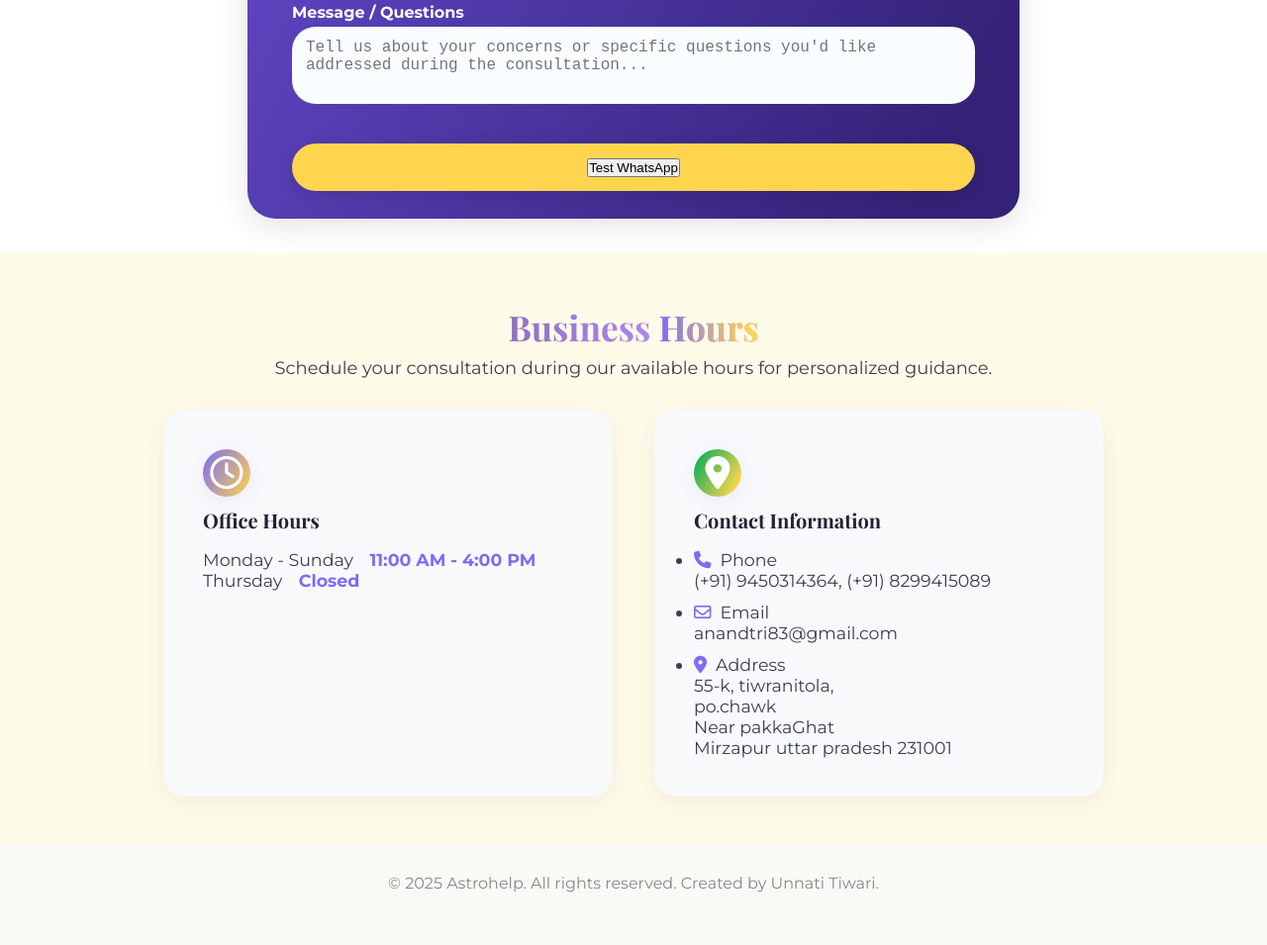
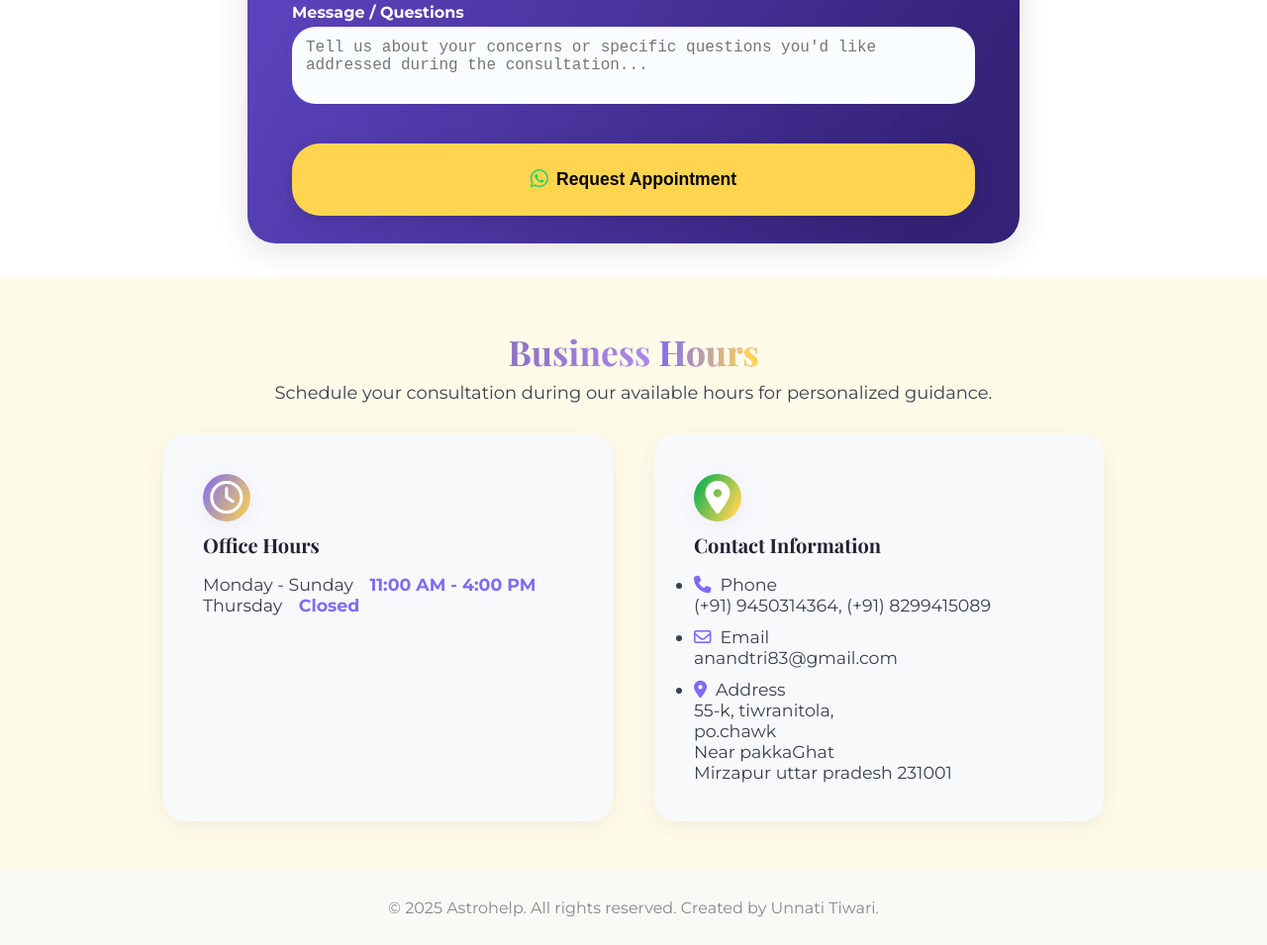
Before and after one commit to unnatit08/astrohelp, a plain HTML site: page index.html in a window 1280 px wide. Shown: the part 2914-3869 px from the top of the page at 99% size. Before the commit the page ends 3844 px from the top, so only its background shows below. Drawn offline with nearby package versions, Linux system fonts and the light colour scheme.

Commit message:
Update index.html

```diff
--- a/index.html
+++ b/index.html
@@ -647,7 +647,13 @@
       <div class="form-group form-row2 form-actions">
         <div style="background:#ffd54f;padding:14px;border-radius:28px;width:100%;
                     text-align:center;box-shadow:0 4px 16px rgba(0,0,0,0.12);">
-          <button type="button" onclick="window.open('https://wa.me/919450314364?text=Hello%20Pandit%20ji','_blank')">Test WhatsApp</button>
+          <button type="button" onclick="sendToWhatsApp()"
+            style="background:#ffd54f; border:none; border-radius:24px;
+            padding:12px 28px; cursor:pointer; display:inline-flex;
+            align-items:center; gap:8px; font-weight:bold; font-size:1.1rem; color:#000;">
+            <i class="fa-brands fa-whatsapp" style="font-size:1.3rem; color:#25D366;"></i>
+            Request Appointment
+          </button>
         </div>
       </div>
     </form>
@@ -824,7 +830,6 @@
 </script>
 <script>
 function sendToWhatsApp() {
-  // Retrieve all field values
   var name = document.getElementById('name').value || "";
   var phone = document.getElementById('phone').value || "";
   var email = document.getElementById('email').value || "";
@@ -833,7 +838,6 @@ function sendToWhatsApp() {
   var datetime = document.getElementById('datetime').value || "";
   var message = document.getElementById('message').value || "";
 
-  // Compose the message
   var text = "New Appointment:\n"
            + "Name: " + name + "\n"
            + "Phone: " + phone + "\n"
@@ -843,13 +847,11 @@ function sendToWhatsApp() {
            + "Preferred Date/Time: " + datetime + "\n"
            + "Message: " + message;
 
-  // Properly encode the message
+  // Encode the whole text after building it
   var encodedText = encodeURIComponent(text);
 
-  // Create the WhatsApp URL
   var url = "https://wa.me/919450314364?text=" + encodedText;
 
-  // Open WhatsApp
   window.open(url, "_blank");
 }
 </script>
```
